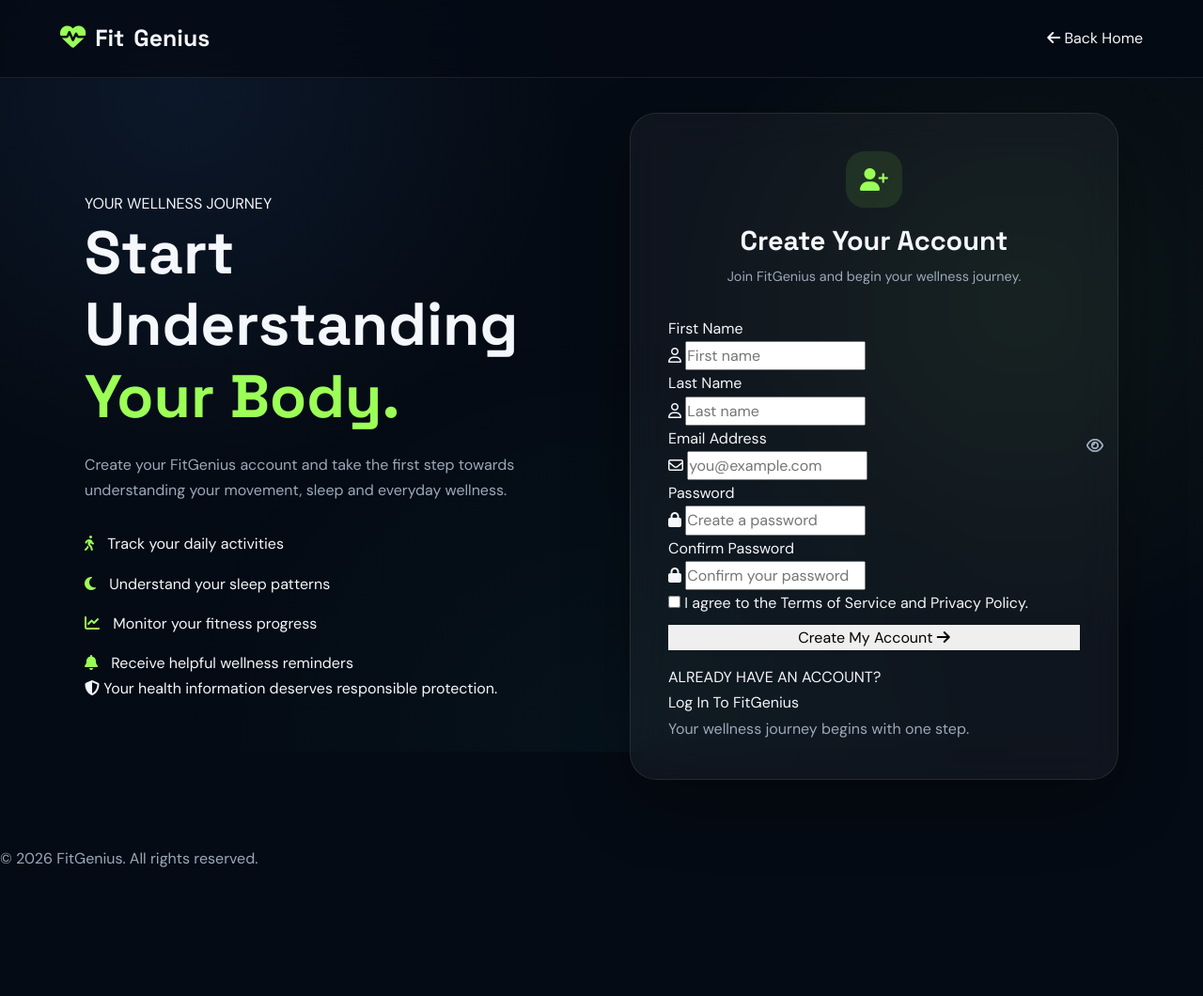
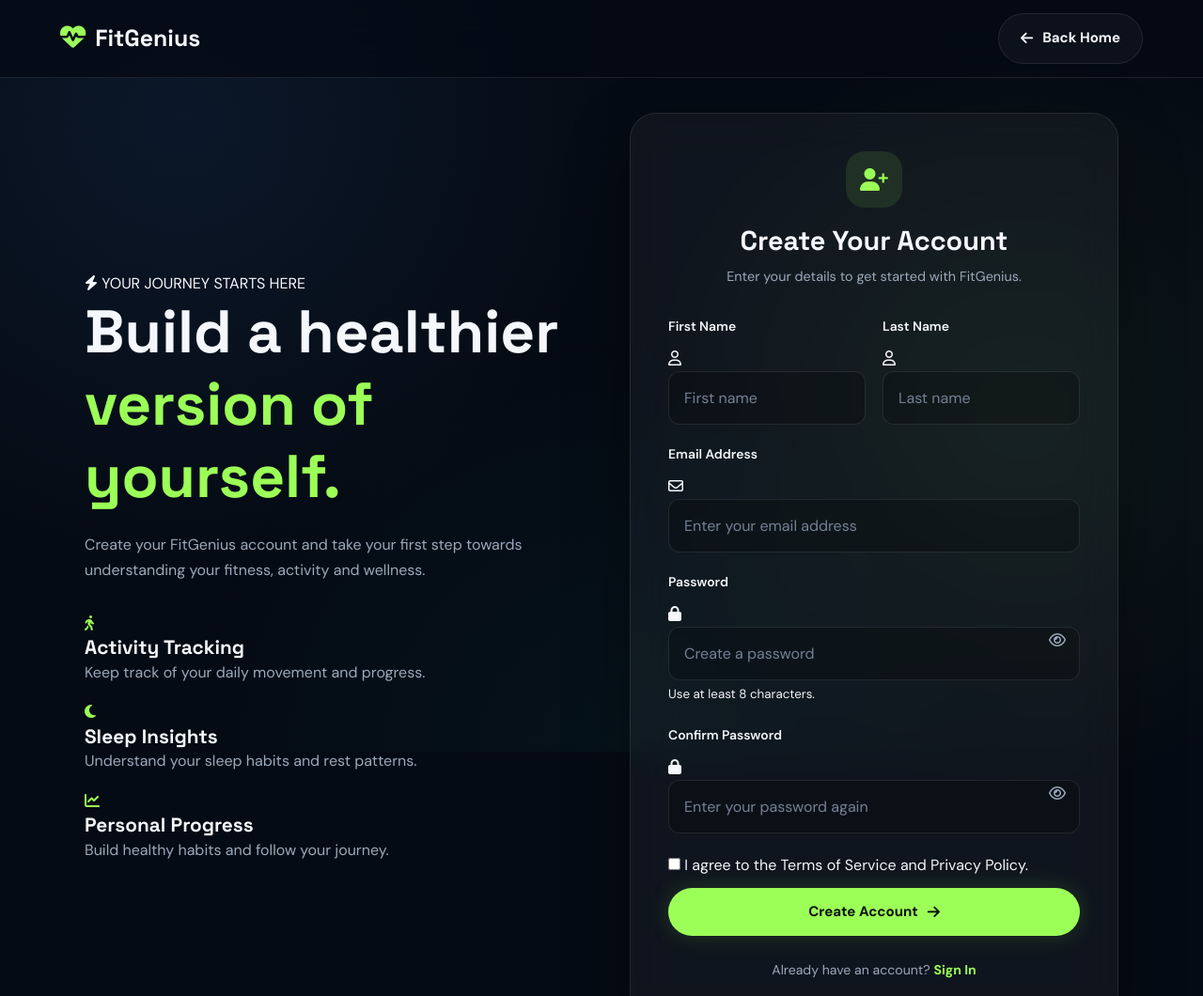
Before and after one commit to hamzatabduullahi-star/fitgenius, a plain HTML site: page register.html in a window 1280 px wide. Shown: the top 1060 px of the page at 94% size. Before the commit the page ends 927 px from the top, so only its background shows below. Drawn offline with Linux system fonts and the light colour scheme; files that its build step writes are made by us from their sources; files whose address does not match are found by name.

Commit message:
Update register.html

```diff
--- a/register.html
+++ b/register.html
@@ -1,134 +1,111 @@
 <!DOCTYPE html>
 <html lang="en">
-
 <head>
     <meta charset="UTF-8">
     <meta name="viewport" content="width=device-width, initial-scale=1.0">
 
     <title>Create Account | FitGenius</title>
-
-    <link rel="stylesheet" href="css/style.css">
+    <meta name="description" content="Create your FitGenius account and begin your personal fitness and wellness journey.">
 
     <link rel="preconnect" href="https://fonts.googleapis.com">
     <link rel="preconnect" href="https://fonts.gstatic.com" crossorigin>
-
     <link href="https://fonts.googleapis.com/css2?family=DM+Sans:wght@400;500;600;700;800&family=Space+Grotesk:wght@400;500;600;700&display=swap" rel="stylesheet">
 
-    <link rel="stylesheet" href="https://cdnjs.cloudflare.com/ajax/libs/font-awesome/6.5.0/css/all.min.css">
+    <link rel="stylesheet" href="https://cdnjs.cloudflare.com/ajax/libs/font-awesome/6.5.2/css/all.min.css">
+    <link rel="stylesheet" href="css/style.css">
 </head>
 
 <body class="auth-page">
 
     <header class="header">
-
         <div class="container nav-container">
-
             <a href="index.html" class="logo">
                 <span class="logo-icon">
                     <i class="fa-solid fa-heart-pulse"></i>
                 </span>
-                Fit<span>Genius</span>
+                <span>Fit<span class="logo-highlight">Genius</span></span>
             </a>
 
-            <a href="index.html" class="secondary-btn">
+            <a href="index.html" class="btn btn-outline">
                 <i class="fa-solid fa-arrow-left"></i>
                 Back Home
             </a>
-
         </div>
-
     </header>
 
-
     <main class="auth-main">
-
-        <div class="auth-glow"></div>
-
         <div class="auth-container">
 
-            <!-- LEFT INFORMATION PANEL -->
-
-            <div class="auth-information">
-
+            <section class="auth-information">
                 <span class="section-tag">
-                    YOUR WELLNESS JOURNEY
+                    <i class="fa-solid fa-bolt"></i>
+                    YOUR JOURNEY STARTS HERE
                 </span>
 
                 <h1>
-                    Start Understanding
-                    <span>Your Body.</span>
+                    Build a healthier
+                    <span class="text-highlight">version of yourself.</span>
                 </h1>
 
                 <p>
-                    Create your FitGenius account and take the first
-                    step towards understanding your movement, sleep
-                    and everyday wellness.
+                    Create your FitGenius account and take your first step
+                    towards understanding your fitness, activity and wellness.
                 </p>
 
                 <div class="auth-benefits">
 
+                    <div class="auth-benefit">
+                        <span class="benefit-icon">
+                            <i class="fa-solid fa-person-walking"></i>
+                        </span>
                         <div>
-                        <i class="fa-solid fa-person-walking"></i>
-                        <span>Track your daily activities</span>
+                            <h3>Activity Tracking</h3>
+                            <p>Keep track of your daily movement and progress.</p>
+                        </div>
                     </div>
 
+                    <div class="auth-benefit">
+                        <span class="benefit-icon">
+                            <i class="fa-solid fa-moon"></i>
+                        </span>
                         <div>
-                        <i class="fa-solid fa-moon"></i>
-                        <span>Understand your sleep patterns</span>
+                            <h3>Sleep Insights</h3>
+                            <p>Understand your sleep habits and rest patterns.</p>
+                        </div>
                     </div>
 
+                    <div class="auth-benefit">
+                        <span class="benefit-icon">
+                            <i class="fa-solid fa-chart-line"></i>
+                        </span>
                         <div>
-                        <i class="fa-solid fa-chart-line"></i>
-                        <span>Monitor your fitness progress</span>
+                            <h3>Personal Progress</h3>
+                            <p>Build healthy habits and follow your journey.</p>
                         </div>
-
-                    <div>
-                        <i class="fa-solid fa-bell"></i>
-                        <span>Receive helpful wellness reminders</span>
                     </div>
 
                 </div>
+            </section>
 
-                <div class="auth-security">
-                    <i class="fa-solid fa-shield-halved"></i>
-
-                    <span>
-                        Your health information deserves
-                        responsible protection.
-                    </span>
-                </div>
-
-            </div>
-
-
-            <!-- REGISTRATION FORM -->
-
-            <div class="auth-form-card">
+            <section class="auth-form-card">
 
                 <div class="auth-form-heading">
-
                     <div class="auth-icon">
                         <i class="fa-solid fa-user-plus"></i>
                     </div>
 
                     <h2>Create Your Account</h2>
-
-                    <p>Join FitGenius and begin your wellness journey.</p>
-
+                    <p>Enter your details to get started with FitGenius.</p>
                 </div>
 
+                <form id="registerForm" novalidate>
 
-                <form id="registerForm">
+                    <div class="settings-fields">
 
-                    <div class="form-row">
-
-                        <div class="form-group">
-
+                        <div class="auth-input-group">
                             <label for="firstName">First Name</label>
-
                             <div class="input-wrapper">
                                 <i class="fa-regular fa-user"></i>
-
                                 <input
                                     type="text"
                                     id="firstName"
@@ -138,17 +115,12 @@
                                     required
                                 >
                             </div>
-
                         </div>
 
-
-                        <div class="form-group">
-
+                        <div class="auth-input-group">
                             <label for="lastName">Last Name</label>
-
                             <div class="input-wrapper">
                                 <i class="fa-regular fa-user"></i>
-
                                 <input
                                     type="text"
                                     id="lastName"
@@ -158,39 +130,30 @@
                                     required
                                 >
                             </div>
-
                         </div>
 
                     </div>
 
-
-                    <div class="form-group">
-
+                    <div class="auth-input-group">
                         <label for="email">Email Address</label>
-
                         <div class="input-wrapper">
                             <i class="fa-regular fa-envelope"></i>
-
                             <input
                                 type="email"
                                 id="email"
                                 name="email"
-                                placeholder="you@example.com"
+                                placeholder="Enter your email address"
                                 autocomplete="email"
                                 required
                             >
                         </div>
-
                     </div>
 
-
-                    <div class="form-group">
-
+                    <div class="auth-input-group">
                         <label for="password">Password</label>
 
-                        <div class="input-wrapper">
+                        <div class="auth-password-wrapper">
                             <i class="fa-solid fa-lock"></i>
-
                             <input
                                 type="password"
                                 id="password"
@@ -209,28 +172,24 @@
                             >
                                 <i class="fa-regular fa-eye"></i>
                             </button>
-
                         </div>
 
+                        <small class="input-hint">
+                            Use at least 8 characters.
+                        </small>
                     </div>
 
+                    <div class="auth-input-group">
+                        <label for="confirmPassword">Confirm Password</label>
 
-                    <div class="form-group">
-
-                        <label for="confirmPassword">
-                            Confirm Password
-                        </label>
-
-                        <div class="input-wrapper">
+                        <div class="auth-password-wrapper">
                             <i class="fa-solid fa-lock"></i>
-
                             <input
                                 type="password"
                                 id="confirmPassword"
                                 name="confirmPassword"
-                                placeholder="Confirm your password"
+                                placeholder="Enter your password again"
                                 autocomplete="new-password"
-                                minlength="8"
                                 required
                             >
 
@@ -238,74 +197,62 @@
                                 type="button"
                                 class="password-toggle"
                                 data-target="confirmPassword"
-                                aria-label="Show password"
+                                aria-label="Show confirm password"
                             >
                                 <i class="fa-regular fa-eye"></i>
                             </button>
-
+                        </div>
                     </div>
 
-                    </div>
-
-
-                    <label class="terms-check">
-
-                        <input type="checkbox" id="terms" required>
-
+                    <div class="auth-remember">
+                        <label>
+                            <input
+                                type="checkbox"
+                                id="terms"
+                                name="terms"
+                                required
+                            >
                             <span>
                                 I agree to the
                                 <a href="terms.html">Terms of Service</a>
                                 and
                                 <a href="privacy.html">Privacy Policy</a>.
                             </span>
+                        </label>
+                    </div>
 
-                    </label>
+                    <div
+                        id="registerMessage"
+                        class="form-message"
+                        role="status"
+                        aria-live="polite"
+                        style="display: none;"
+                    ></div>
 
-
-                    <button type="submit" class="auth-submit">
-
-                        Create My Account
-
+                    <button type="submit" class="btn btn-primary auth-submit">
+                        Create Account
                         <i class="fa-solid fa-arrow-right"></i>
-
                     </button>
 
-
-                    <p id="registerMessage" class="form-message"></p>
+                    <p class="auth-switch">
+                        Already have an account?
+                        <a href="login.html">Sign In</a>
+                    </p>
 
                 </form>
-
-
-                <div class="auth-divider">
-                    <span>ALREADY HAVE AN ACCOUNT?</span>
-                </div>
-
-
-                <a href="login.html" class="auth-login-link">
-                    Log In To FitGenius
-                </a>
-
-
-                <p class="auth-bottom-note">
-                    Your wellness journey begins with one step.
-                </p>
+            </section>
 
         </div>
-
-        </div>
-
     </main>
 
-
-    <footer class="auth-footer">
-
+    <footer class="footer auth-footer">
+        <div class="container">
             <p>
-            &copy; <span id="currentYear">2026</span>
-            FitGenius. All rights reserved.
+                &copy; <span id="currentYear">2026</span> FitGenius.
+                Built for a healthier tomorrow.
             </p>
-
+        </div>
     </footer>
-
 
     <script src="js/script.js"></script>
 
```
Lines whose indentation alone changed are shown as unchanged.
